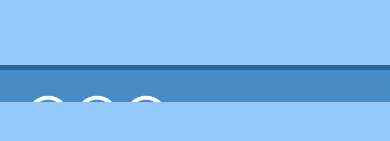
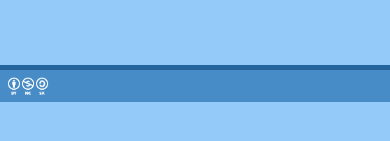
Before and after one commit to aquaplexus/aquaplexus.github.io, a plain HTML site: page index.html in a window 390 px wide. Shown: the part 561-702 px from the top of the page. Drawn offline with Linux system fonts and the light colour scheme; a web font is replaced by a local one.

Commit message:
Update index.html

```diff
--- a/index.html
+++ b/index.html
@@ -71,6 +71,7 @@
       document.getElementById("showcase").style.paddingBottom=""+topVal+"px";
       document.getElementById("showcase2").style.paddingBottom=""+topVal+"px";
       document.getElementById("showcase3").style.paddingBottom=""+topVal+"px";
+      document.getElementById("wrapper").style.zoom=""+(window.innerWidth/1350)+"";
     }
   </script>
 
```
